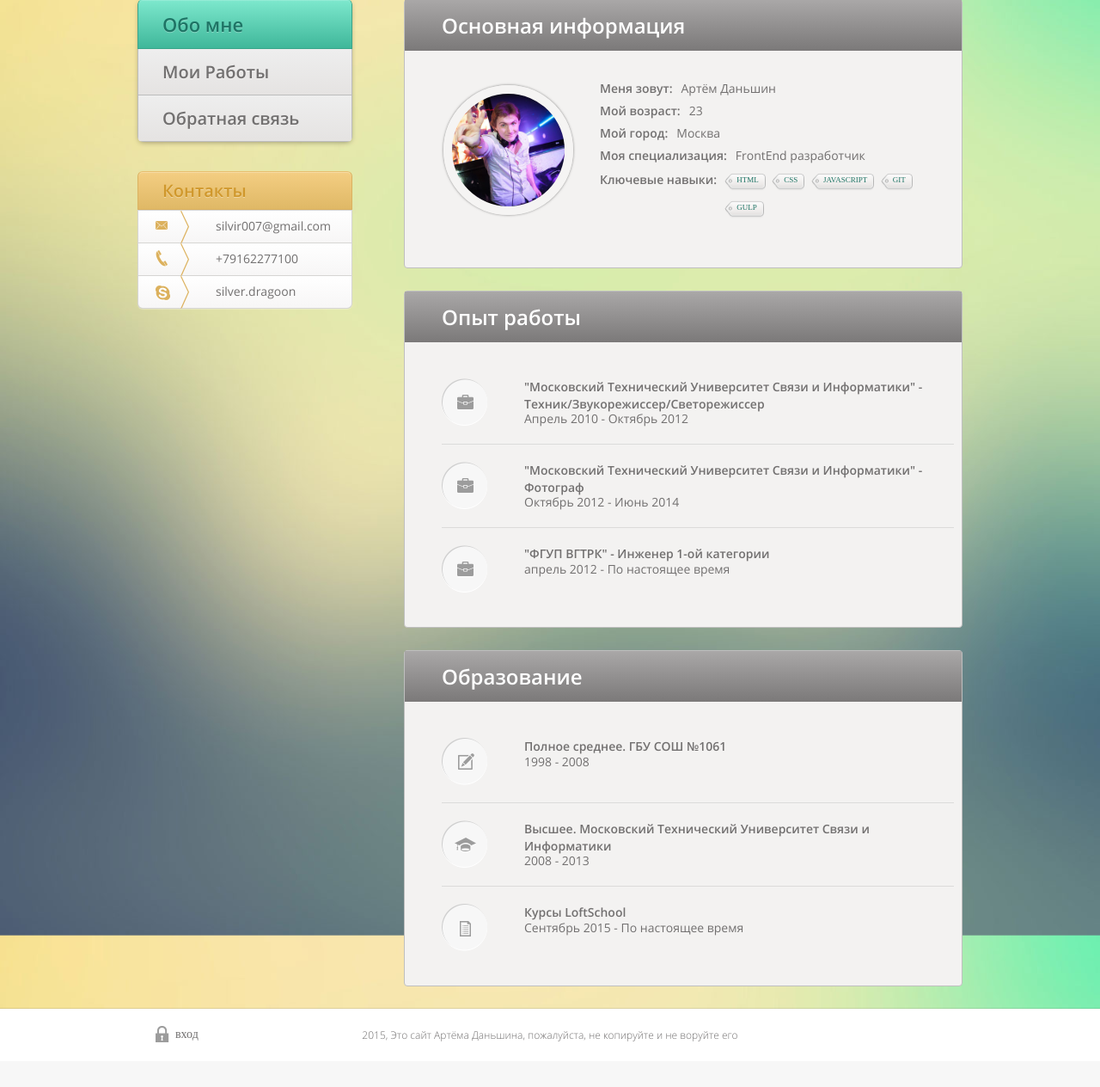
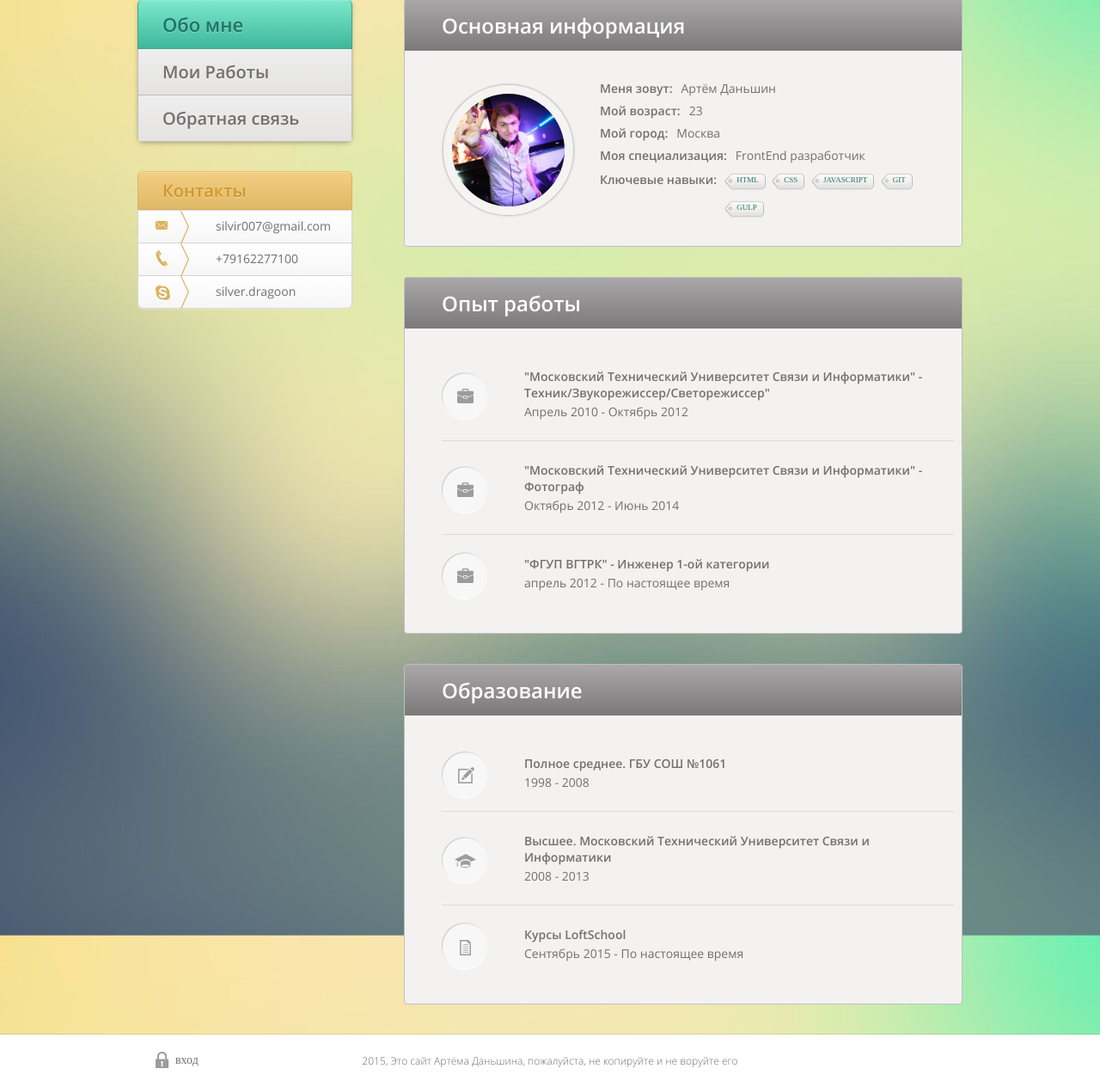
Before and after one commit to ArtDanshin/LoftSchool_dz1, a PHP site: page / in a window 1280 px wide. Shown: the part 132-1396 px from the top of the page at 86% size. Before the commit the page ends 1344 px from the top, so only its background shows below. Run offline with PHP 8.4, Linux system fonts and the light colour scheme; some libraries are stand-ins or nearby versions; some web fonts are replaced.

Commit message:
Исправлена блоки с информацие "Обо мне"

```diff
--- a/app/css/about.css
+++ b/app/css/about.css
@@ -3,7 +3,7 @@
 	background: #f3f2f1;
 	border-radius: 4px;
 	border: 1px #bfbfbf solid;
-	margin-bottom: 26px;
+	margin-bottom: 35px;
 }
 .aboutbox .aboutbox-header {
 	font-family: 'OpenSans_SemiBold';
@@ -24,7 +24,7 @@
 	background: linear-gradient(to bottom, #a9a7a7 0%,#a9a7a7 1%,#7b7979 100%); /* W3C */
 }
 .aboutbox-body {
-	padding-bottom: 40px;
+	padding-bottom: 15px;
 }
 /* Общие стили для всех секций - Конец*/
 
@@ -124,21 +124,39 @@
 /* Опыт работы и образование */
 .aboutbox .aboutbox-list {
 	list-style: none;
-	padding: 0px 0 0 43px;
+	padding: 0 0 10px 43px;
 	margin: 0;
 }
 .aboutbox .aboutbox-item {
-	padding: 0px 0 20px 96px; /* Чувствую косяк*/
-	margin: 20px 0 0px 0;
-	min-height: 55px;
+	display: block;
+	position: relative;
+	padding: 24px 0 24px 96px;
 	width: 500px;
-	line-height: 1.4;
-	border-bottom: 1px #dbdbda double; /* Косяк с нижними подчеркиваниями*/
+	border-top: 1px #dbdbda double;
 }
-.aboutbox .aboutbox-item:last-child {
-	margin-bottom: 0;
-	padding-bottom: 0;
-	border-bottom: 0;
+.aboutbox .aboutbox-item:after {
+	content: '';
+	position: absolute;
+	width: 54px;
+	height: 55px;
+	left: 0px;
+	top: 50%;
+	margin-top: -25px;
+}
+.aboutbox .aboutbox-item.icon-work:after {
+	background: url(../img/pt_case.png) no-repeat;
+}
+.aboutbox .aboutbox-item.icon-school:after {
+	background: url(../img/pt_school.png) no-repeat;
+}
+.aboutbox .aboutbox-item.icon-graduate:after {
+	background: url(../img/pt_graduate.png) no-repeat;
+}
+.aboutbox .aboutbox-item.icon-file:after {
+	background: url(../img/pt_file.png) no-repeat;
+}
+.aboutbox .aboutbox-item:first-child {
+	border-top: 0;
 }
 .aboutbox-item .where {
 	font-family: 'OpenSans_SemiBold';
@@ -147,17 +165,5 @@
 .aboutbox-item .period {
 	font-family: 'OpenSans_Regular';
 	font-size: 14px;
-	line-height: 1.2;
+	margin-top: 3px;
 }
-.icon-work {
-	background: url(../img/pt_case.png) no-repeat;
-}
-.icon-school {
-	background: url(../img/pt_school.png) no-repeat;
-}
-.icon-graduate {
-	background: url(../img/pt_graduate.png) no-repeat;
-}
-.icon-file {
-	background: url(../img/pt_file.png) no-repeat;
-}
--- a/app/index.html
+++ b/app/index.html
@@ -126,16 +126,16 @@
 							<div class="aboutbox-body">
 								<ul class="aboutbox-list">
 									<li class="aboutbox-item icon-work">
-										<div class="where">"Московский Технический Университет Связи и Информатики" - Техник/Звукорежиссер/Светорежиссер</div>
-										<div class="period">Апрель 2010 - Октябрь 2012</div>
+											<div class="where">"Московский Технический Университет Связи и Информатики" - Техник/Звукорежиссер/Светорежиссер"</div>
+											<div class="period">Апрель 2010 - Октябрь 2012</div>
 									</li>
 									<li class="aboutbox-item icon-work">
-										<div class="where">"Московский Технический Университет Связи и Информатики" - Фотограф</div>
-										<div class="period">Октябрь 2012 - Июнь 2014</div>
+											<div class="where">"Московский Технический Университет Связи и Информатики" - Фотограф</div>
+											<div class="period">Октябрь 2012 - Июнь 2014</div>
 									</li>
 									<li class="aboutbox-item icon-work">
-										<div class="where">"ФГУП ВГТРК" - Инженер 1-ой категории</div>
-										<div class="period">апрель 2012 - По настоящее время</div>
+											<div class="where">"ФГУП ВГТРК" - Инженер 1-ой категории</div>
+											<div class="period">апрель 2012 - По настоящее время</div>
 									</li>
 								</ul>
 							</div>
```
